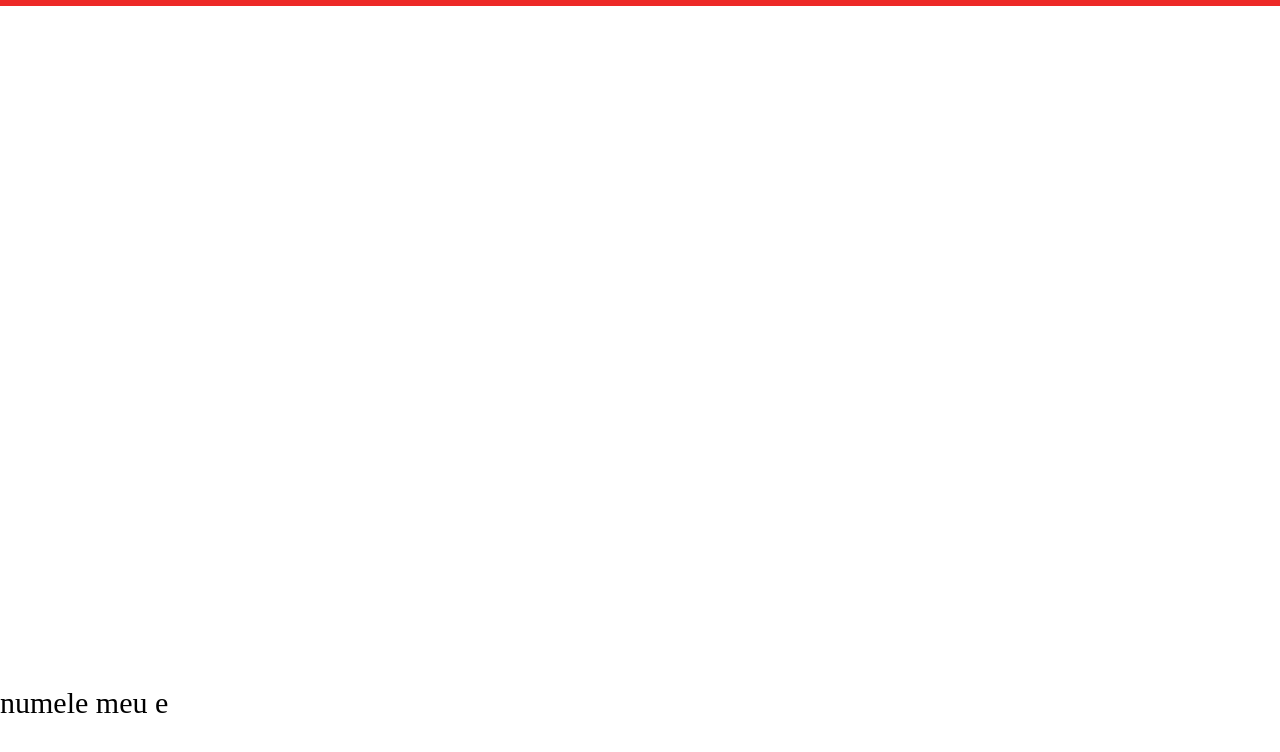
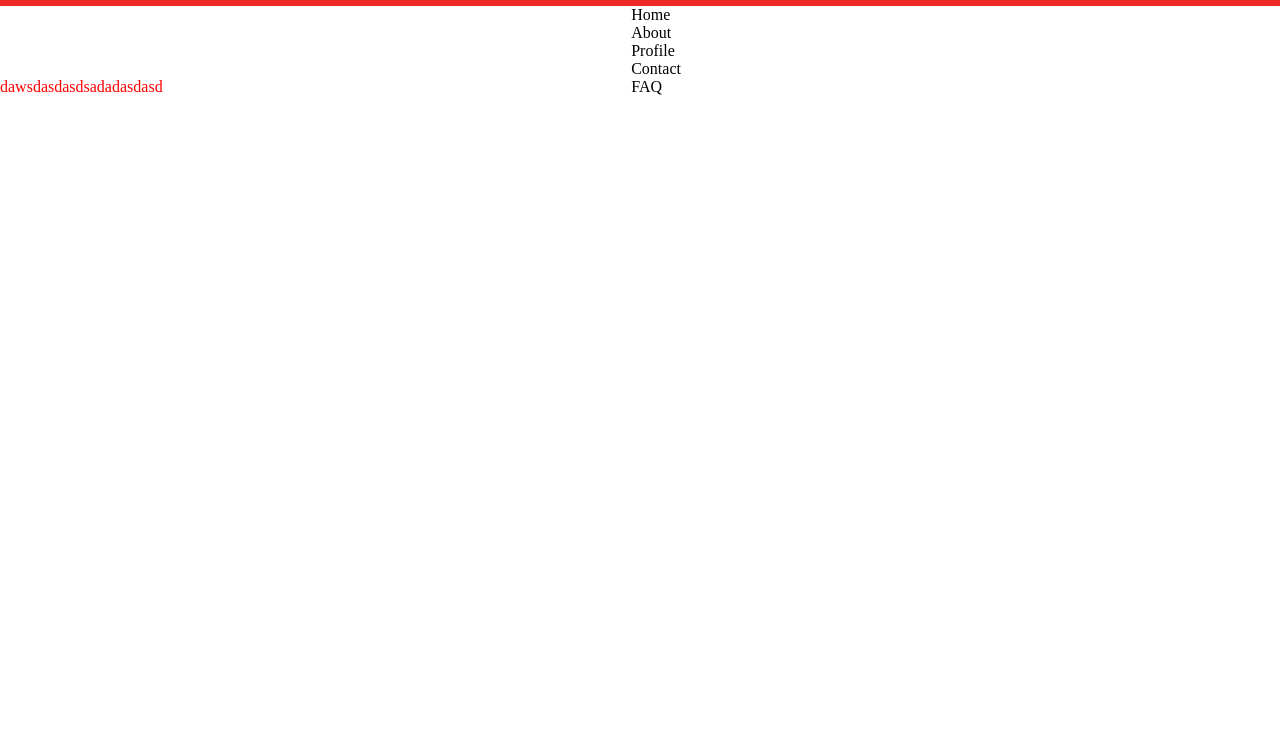
Before and after one commit to poprobertdaniel/html-css-training-studio, a plain HTML site: page root/index.html in a window 1280 px wide. Drawn offline with Linux system fonts and the light colour scheme.

Commit message:
new changes

```diff
--- a/root/css/main.css
+++ b/root/css/main.css
@@ -15,22 +15,32 @@ ol, ul, li {
 	list-style: none;
 }
 
-.header{
+.orange-top{
 	height: 6px;
 	width: 100%;
 	background-color: #ED2927;
 
 }
 
-.zone1 {
+.navigation-wrapper {
 	background-image: url("../HTML-CSS Training images/Layer.jpg");
 	background-size: cover;
 	background-repeat: no-repeat;
+	position: relative;
 	width: 100%;
-	height: 0;
-    padding-top: 53.125%; /* (img-height / img-width * container-width) */
+	height: 65%;
 }
 
-.zone2 {
--webkit-background-size: cover;	font-size: 30px;
+.left-div{
+	width: 49%;
+	height: 100%;
+	display: inline-block;
+	background-image: url("../HTML-CSS Training images/calendis-logo-white.jpg")
+	background-color: #ccc;
+	color: red;
 }
+
+.right-div{
+	width: 50%;
+	display: inline-block;
+}
--- a/root/index.html
+++ b/root/index.html
@@ -10,30 +10,32 @@
 
   <body>
 
-    <div class="header">
+    <div class="orange-top"></div>
+
+    <div class="navigation-wrapper">
+      <nav class="menu">
+        <div class="left-div">
+        dawsdasdasdsadadasdasd
+        </div>
+
+        <div class="right-div">
+          <ul>
+            <li>Home</li>
+            <li>About</li>
+            <li>Profile</li>
+            <li>Contact</li>
+            <li>FAQ</li>
+          </ul>
+        </div>
+
+      </nav>
 
     </div>
 
-    <div class="zone1"></div>
 
-     <div class="zone2">
-     numele meu e
 
-    </div>
+    <div class="second-section">
 
-     <div class="zone3">
-
-    </div>
-
-     <div class="zone4">
-
-    </div>
-
-     <div class="zone5">
-
-    </div>
-
-     <div class="zone6">
 
     </div>
 
```
